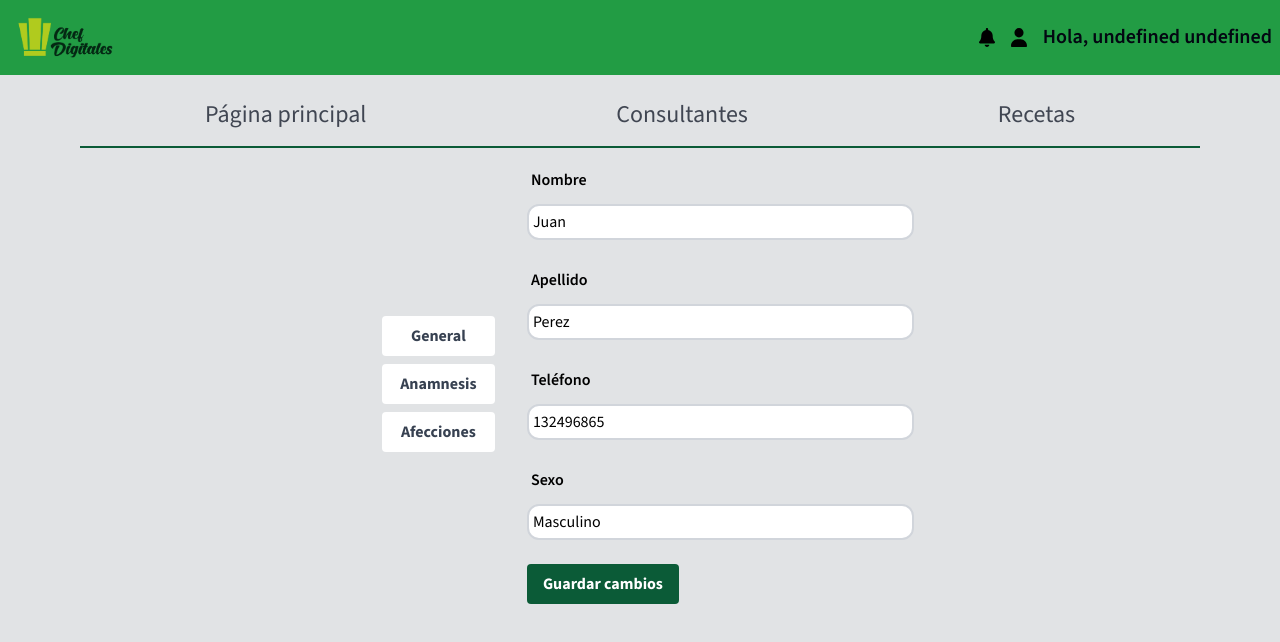
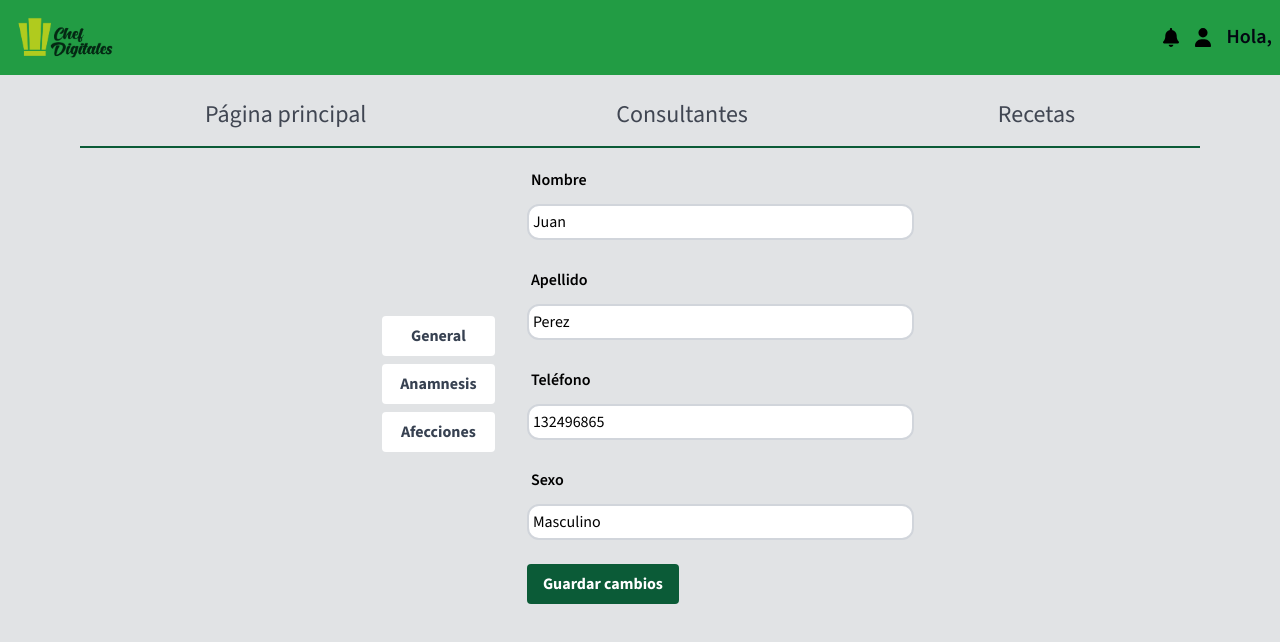
Before and after one commit to JulioLopez27/Plataforma-Nutricionista, a React (Vite) app in the folder web/: page /botonera in a window 1280 px wide. Shown: the top 642 px of the page. Built offline with nearby package versions, Linux system fonts and the light colour scheme.

Commit message:
Se quita la var para mostrar el apellido en pantalla

```diff
--- a/web/src/components/Header/index.jsx
+++ b/web/src/components/Header/index.jsx
@@ -15,7 +15,7 @@ export const Header = () => {
     const [dropdownOpen, setDropdownOpen] = useState(false)
 
 
-    const nombreCompleto = auth?.user?.nombre + " " + auth?.user?.apellido
+    const nombreCompleto = auth?.user?.nombre
 
     const logout = () => {
         setAuth({})
```
